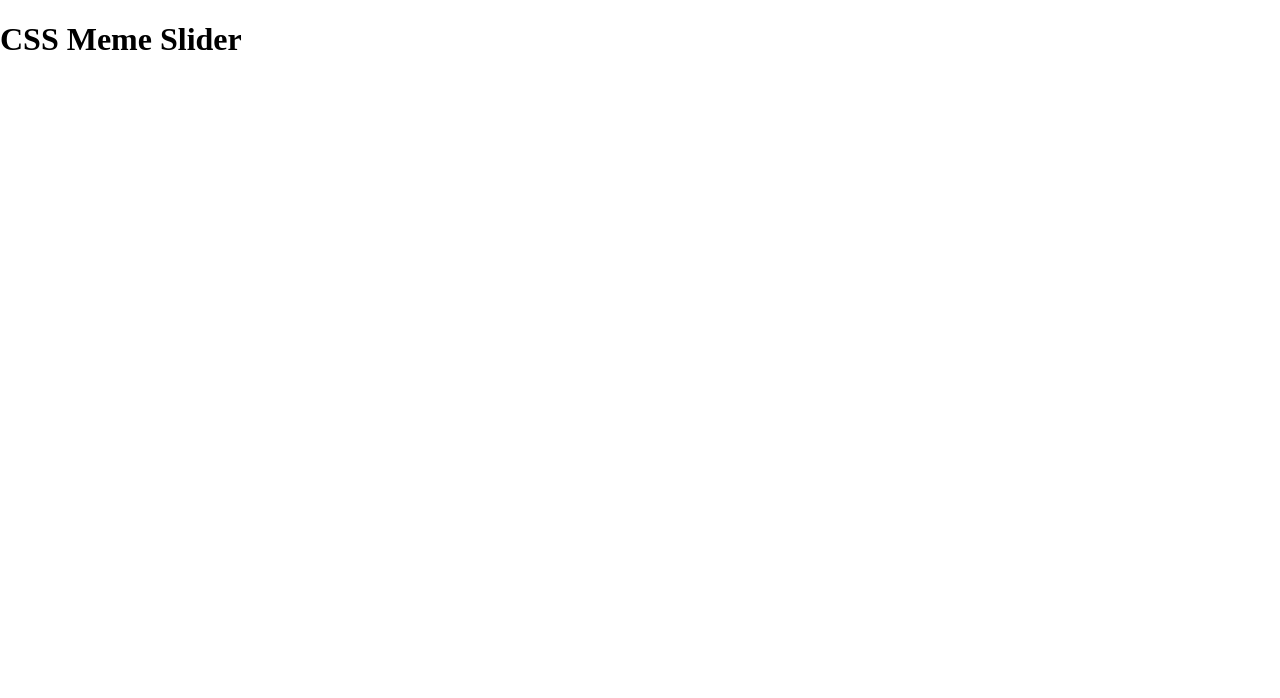
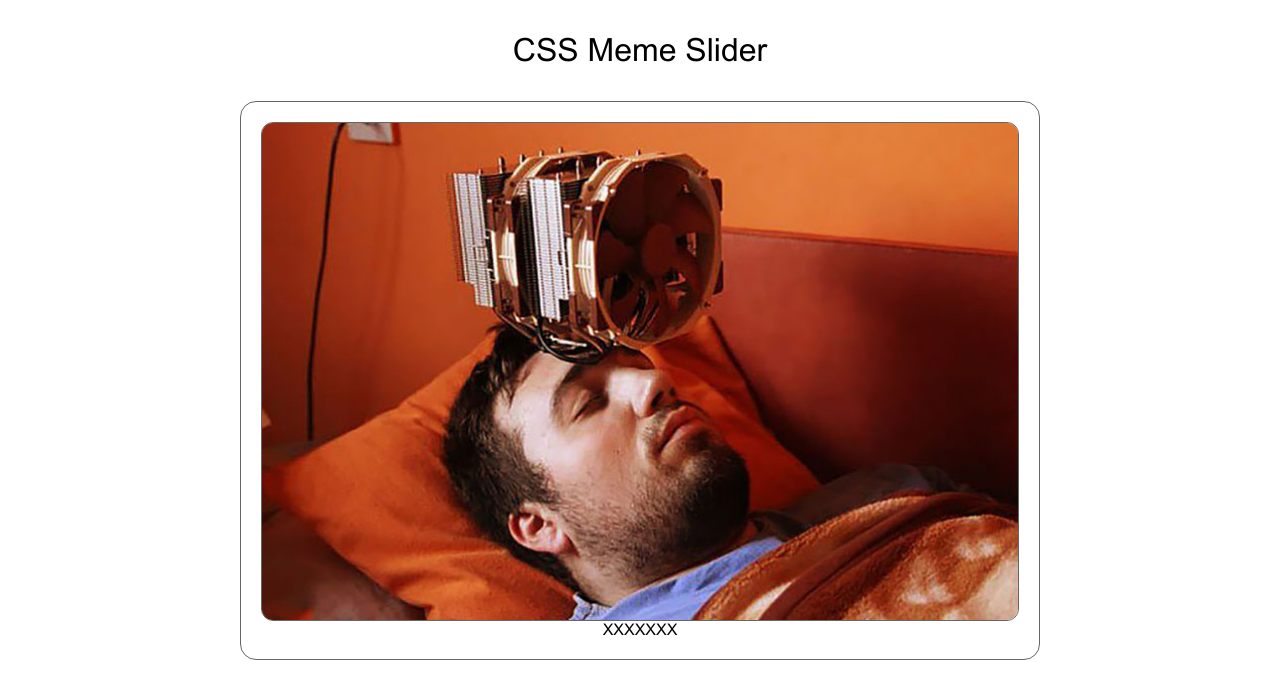
Before and after one commit to Al-E-xXx/cssMemeSlider, a plain HTML site: page cssMemeSlider/index.html in a window 1280 px wide. Drawn offline with Linux system fonts and the light colour scheme; files whose address does not match are found by name.

Commit message:
feat: add basic markup and functional (Tue, Sep 10, 2024 08:32:12 PM)

```diff
--- a/cssMemeSlider/assets/css/styles.css
+++ b/cssMemeSlider/assets/css/styles.css
@@ -5,6 +5,11 @@
   src: url('./../fonts/arial/arial-regular.ttf') format('truetype'),
     url('./../fonts/arial/arial-regular.woff') format('woff'),
     url('./../fonts/arial/arial-regular.woff2') format('woff2');
+}
+
+:root {
+  --transition-time: 0.4s ease;
+  --body-paddings: clamp(0.25rem, calc(0.25rem + (48 - 4) * ((100vw - 20rem) / (1280 - 320))), 3rem);
 }
 
 *,
@@ -22,9 +27,86 @@
   user-select: none;
 }
 
-body {
+.body {
   width: 100%;
   height: 100vh;
   padding: 0;
   margin: 0;
+  display: flex;
+  flex-direction: column;
+  align-items: center;
+  font-family: 'Arial';
+  font-weight: 400;
+  font-style: normal;
+  padding-left: var(--body-paddings);
+  padding-right: var(--body-paddings);
 }
+
+.title {
+  margin-top: 2rem;
+  margin-bottom: 2rem;
+  font-weight: 400;
+}
+
+.slider {
+  display: flex;
+  flex-direction: column;
+  justify-content: flex-start;
+  align-items: center;
+  width: 100%;
+  padding: clamp(0.5rem, calc(0.5rem + (20 - 8) * ((100vw - 20rem) / (896 - 320))), 1.25rem);
+  border: 0.0625rem solid #666;
+  max-width: 50rem;
+  border-radius: 1rem;
+}
+
+.slider__radio {
+  display: none;
+}
+
+.slider__container {
+  border: 0.0625rem solid #666;
+  width: 100%;
+  aspect-ratio: 760 / 500;
+  border-radius: 0.75rem;
+  overflow: hidden;
+  display: grid;
+  grid-template-columns: 1fr;
+  grid-template-rows: 1fr;
+  transition: var(--transition-time);
+}
+
+.slider__image-wrapper {
+  width: 100%;
+  height: 100%;
+  display: flex;
+  justify-content: center;
+  align-items: center;
+  overflow: hidden;
+  grid-column-start: 1;
+  grid-row-start: 1;
+  transform: translateX(100%);
+  transition: var(--transition-time);
+}
+
+.slider__image {
+  display: block;
+  margin: 0;
+  width: 100%;
+  height: 100%;
+  object-fit: cover;
+}
+
+.slider__controls-wrapper {
+  display: flex;
+}
+
+#r1:checked ~ .slider__container .slider__image-wrapper:nth-child(1),
+#r2:checked ~ .slider__container .slider__image-wrapper:nth-child(2),
+#r3:checked ~ .slider__container .slider__image-wrapper:nth-child(3),
+#r4:checked ~ .slider__container .slider__image-wrapper:nth-child(4),
+#r5:checked ~ .slider__container .slider__image-wrapper:nth-child(5),
+#r6:checked ~ .slider__container .slider__image-wrapper:nth-child(6),
+#r7:checked ~ .slider__container .slider__image-wrapper:nth-child(7) {
+  transform: translateX(0%);
+}
--- a/cssMemeSlider/index.html
+++ b/cssMemeSlider/index.html
@@ -8,8 +8,50 @@
   <title>CSS Meme Slider</title>
 </head>
 
-<body>
-  <h1>CSS Meme Slider</h1>
+<body class="body">
+  <h1 class="title">CSS Meme Slider</h1>
+  <div class="slider">
+    <input class="slider__radio" checked type="radio" name="slider" id="r1">
+    <input class="slider__radio" type="radio" name="slider" id="r2">
+    <input class="slider__radio" type="radio" name="slider" id="r3">
+    <input class="slider__radio" type="radio" name="slider" id="r4">
+    <input class="slider__radio" type="radio" name="slider" id="r5">
+    <input class="slider__radio" type="radio" name="slider" id="r6">
+    <input class="slider__radio" type="radio" name="slider" id="r7">
+
+    <div class="slider__container">
+      <div class="slider__image-wrapper" id="img1">
+        <img class="slider__image" src="./assets/img/slides/01.jpg" alt="The IT guy has a fever">
+      </div>
+      <div class="slider__image-wrapper" id="img2">
+        <img class="slider__image" src="./assets/img/slides/02.jpg" alt="Jurassic Office">
+      </div>
+      <div class="slider__image-wrapper" id="img3">
+        <img class="slider__image" src="./assets/img/slides/03.jpg" alt="Senior Developer">
+      </div>
+      <div class="slider__image-wrapper" id="img4">
+        <img class="slider__image" src="./assets/img/slides/04.jpg" alt="Helpdesk. Outsource.">
+      </div>
+      <div class="slider__image-wrapper" id="img5">
+        <img class="slider__image" src="./assets/img/slides/05.jpg" alt="500 - Internal Server Error">
+      </div>
+      <div class="slider__image-wrapper" id="img6">
+        <img class="slider__image" src="./assets/img/slides/06.jpg" alt="Network cable unplugged">
+      </div>
+      <div class="slider__image-wrapper" id="img7">
+        <img class="slider__image" src="./assets/img/slides/07.jpg" alt="Deadline is comimg...">
+      </div>
+    </div>
+    <div class="slider__controls-wrapper">
+      <label class="slider__control" for="r1">X</label>
+      <label class="slider__control" for="r2">X</label>
+      <label class="slider__control" for="r3">X</label>
+      <label class="slider__control" for="r4">X</label>
+      <label class="slider__control" for="r5">X</label>
+      <label class="slider__control" for="r6">X</label>
+      <label class="slider__control" for="r7">X</label>
+    </div>
+  </div>
 </body>
 
 </html>
```
Also changed, not shown: cssMemeSlider/assets/img/slides/01.jpg (added), cssMemeSlider/assets/img/slides/02.jpg (added), cssMemeSlider/assets/img/slides/03.jpg (added), cssMemeSlider/assets/img/slides/04.jpg (added), cssMemeSlider/assets/img/slides/05.jpg (added), cssMemeSlider/assets/img/slides/06.jpg (added), cssMemeSlider/assets/img/slides/07.jpg (added).
